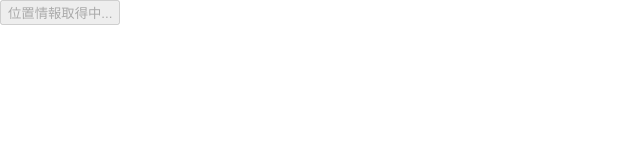
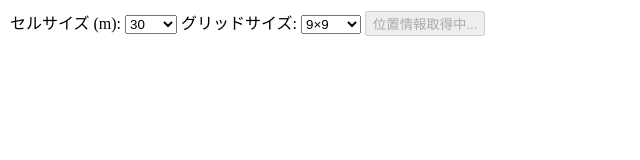
Before and after one commit to taiga39/locagrid, a plain HTML site: page index.html in a window 1280 px wide. Both pictures are taken after a click on the button "位置測定を開始". Shown: the whole page, without its empty margins (0-640 px from the left). Drawn offline with nearby package versions, Linux system fonts and the light colour scheme.

Commit message:
選択肢追加

```diff
--- a/index.html
+++ b/index.html
@@ -3,17 +3,37 @@
 <head>
   <meta charset="UTF-8">
   <meta name="viewport" content="width=device-width, initial-scale=1.0">
-  <title>9x9 Grid with Centered Pin and Status Button</title>
+  <title>選択可能なグリッド設定付き位置測定</title>
   <!-- LeafletのCSS -->
   <link rel="stylesheet" href="https://unpkg.com/leaflet/dist/leaflet.css" />
   <style>
     body { margin: 0; padding: 0; }
     #map { height: 400px; }
+    .controls { margin: 10px; }
     .accuracy, .position { margin: 10px; }
   </style>
 </head>
 <body>
-  <button id="startButton" onclick="startTracking()">位置測定を開始</button>
+  <div class="controls">
+    <label for="cellSizeSelect">セルサイズ (m):</label>
+    <select id="cellSizeSelect">
+      <option value="30">30</option>
+      <option value="60">60</option>
+      <option value="100">100</option>
+      <option value="500">500</option>
+      <option value="1000">1000</option>
+    </select>
+
+    <label for="gridSizeSelect">グリッドサイズ:</label>
+    <select id="gridSizeSelect">
+      <option value="9">9×9</option>
+      <option value="17">17×17</option>
+      <option value="31">31×31</option>
+    </select>
+
+    <button id="startButton" onclick="startTracking()">位置測定を開始</button>
+  </div>
+
   <div class="accuracy"></div>
   <div id="map"></div>
   <div class="position"></div>
@@ -24,16 +44,19 @@
     let basePosition = null;
     let map;
     let gridOverlayGroup = L.layerGroup(); // 地図上のグリッド用レイヤーグループ
-    const CELL_SIZE = 30; // 30メートル四方
-    const GRID_SIZE = 9; // 9x9のグリッド
-    const gridPolygons = []; // 各セルのポリゴンを保存する配列
+    let CELL_SIZE, GRID_SIZE;  // セルサイズ（m）とグリッドサイズ（セル数）
+    const gridPolygons = [];   // 各セルのポリゴンを保存する配列
     let topLeftLat, topLeftLng, latDiff, lngDiff; // グリッド描画用の共通変数
 
     function startTracking() {
       const startButton = document.getElementById('startButton');
-      // ボタンを「取得中」に変更し、再度クリックできないようにする
+      // ボタンの状態変更
       startButton.textContent = "位置情報取得中...";
       startButton.disabled = true;
+
+      // 選択されたセルサイズとグリッドサイズを取得
+      CELL_SIZE = parseInt(document.getElementById('cellSizeSelect').value, 10);
+      GRID_SIZE = parseInt(document.getElementById('gridSizeSelect').value, 10);
 
       if ("geolocation" in navigator) {
         navigator.geolocation.getCurrentPosition(pos => {
@@ -42,13 +65,15 @@
             lng: pos.coords.longitude
           };
 
-          // 1セル分の緯度経度差を計算
+          // 1セル分の緯度経度差を計算（概算）
           const metersPerDegree = 111320;
           latDiff = CELL_SIZE / metersPerDegree;
           lngDiff = CELL_SIZE / (metersPerDegree * Math.cos(basePosition.lat * Math.PI / 180));
 
-          // グリッドの中心に basePosition を配置するためのトップレフト座標
-          const centerIndex = (GRID_SIZE - 1) / 2; // 例: 4の場合（0-indexed）
+          // グリッドの中心に basePosition を配置するための左上の座標計算
+          // 中心セルは ( (GRID_SIZE-1)/2, (GRID_SIZE-1)/2 ) （0-indexed）
+          const centerIndex = (GRID_SIZE - 1) / 2;
+          // basePositionを中心にするため、左上は basePositionから (centerIndex + 0.5) セル分オフセットする
           topLeftLat = basePosition.lat + (centerIndex + 0.5) * latDiff;
           topLeftLng = basePosition.lng - (centerIndex + 0.5) * lngDiff;
 
@@ -58,10 +83,10 @@
             attribution: '© OpenStreetMap contributors'
           }).addTo(map);
 
-          // 9x9のグリッドオーバーレイを描画
+          // 選択したグリッドサイズでオーバーレイ描画
           drawGridOverlay();
 
-          // 初期位置取得後、ボタンの表示を「取得済み」に変更
+          // 初期位置取得後、ボタンの表示を変更
           startButton.textContent = "位置測定中";
 
           // 位置の継続監視を開始
@@ -77,13 +102,13 @@
       }
     }
 
-    // 9x9グリッドの描画
+    // 選択されたグリッドサイズでオーバーレイ描画
     function drawGridOverlay() {
       // 既存のグリッドをクリア
       gridOverlayGroup.clearLayers();
-      gridPolygons.length = 0; // 配列をクリア
+      gridPolygons.length = 0;
 
-      // 左上の座標(topLeftLat, topLeftLng)から9x9のグリッドを描画
+      // 左上の座標(topLeftLat, topLeftLng)からGRID_SIZE x GRID_SIZEのグリッドを描画
       for (let i = 0; i < GRID_SIZE; i++) {
         for (let j = 0; j < GRID_SIZE; j++) {
           const bounds = [
@@ -98,7 +123,7 @@
             fillOpacity: 0.1,
             fillColor: 'gray'
           });
-          // 各セルの位置情報をプロパティとして保存
+          // 各セルのインデックスを保存（0-indexed）
           polygon.gridX = j;
           polygon.gridY = i;
           polygon.addTo(gridOverlayGroup);
@@ -121,29 +146,30 @@
       }
       accuracyDiv.textContent = `精度: ${Math.round(accuracy)}m (${accuracyText})`;
 
-      // 現在位置とグリッドの左上との緯度経度差を計算
+      // 現在位置とグリッド左上との緯度経度差を計算
       const deltaLat = topLeftLat - pos.coords.latitude;
       const deltaLng = pos.coords.longitude - topLeftLng;
 
-      // グリッド内のセルのインデックスを計算
+      // グリッド内のセルのインデックス計算（0-indexed）
       const gridY = Math.floor(deltaLat / latDiff);
       const gridX = Math.floor(deltaLng / lngDiff);
 
       const positionDiv = document.querySelector('.position');
       if (gridX >= 0 && gridX < GRID_SIZE && gridY >= 0 && gridY < GRID_SIZE) {
-        positionDiv.textContent = `現在位置: グリッド(${gridX + 1}, ${gridY + 1})`; // 1-indexed表示
+        // ユーザーには1-indexedで表示
+        positionDiv.textContent = `現在位置: グリッド(${gridX + 1}, ${gridY + 1})`;
       } else {
         positionDiv.textContent = `現在位置: グリッド外`;
       }
 
-      // 全セルを初期状態にリセット
+      // すべてのセルを初期状態にリセット
       gridPolygons.forEach(polygon => {
         polygon.setStyle({
           fillOpacity: 0.1,
           fillColor: 'gray'
         });
       });
-      // ハイライトするセルを更新
+      // ハイライトするセルの色を更新
       if (gridX >= 0 && gridX < GRID_SIZE && gridY >= 0 && gridY < GRID_SIZE) {
         gridPolygons.forEach(polygon => {
           if (polygon.gridX === gridX && polygon.gridY === gridY) {
@@ -159,7 +185,7 @@
       const cellCenterLat = topLeftLat - (gridY + 0.5) * latDiff;
       const cellCenterLng = topLeftLng + (gridX + 0.5) * lngDiff;
 
-      // マーカーの更新（セルの中央に配置）
+      // マーカーの配置／更新（セル中央に表示）
       if (!updatePosition.marker) {
         updatePosition.marker = L.marker([cellCenterLat, cellCenterLng]).addTo(map);
       } else {
```
